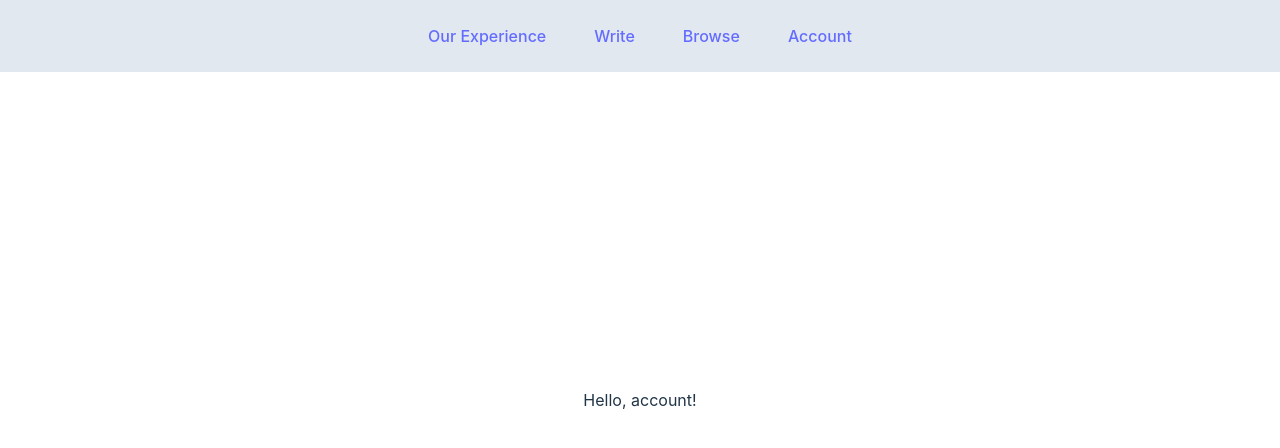
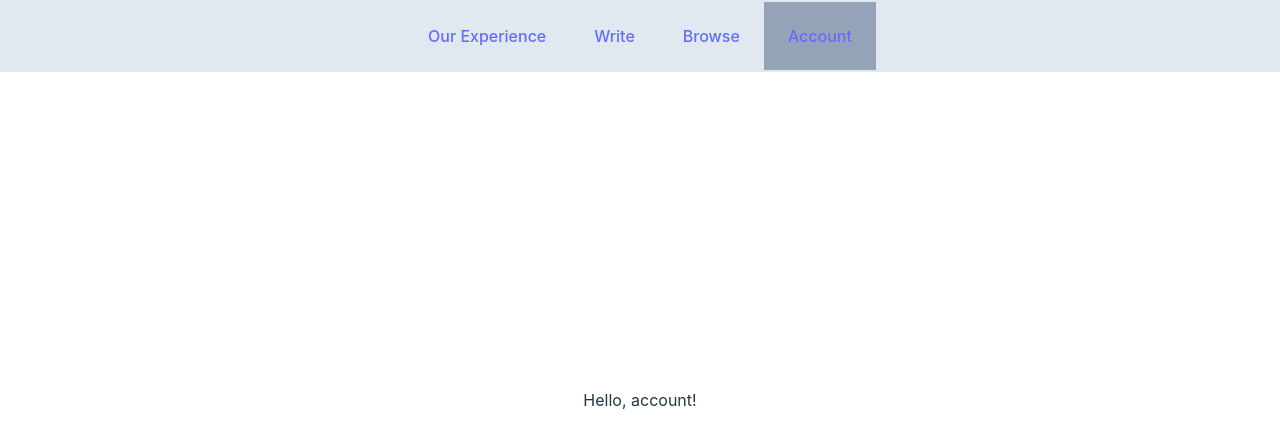
Before and after one commit to mads-bohn/ourexp, a React (Vite) app in the folder ourexp-ui/: page /account in a window 1280 px wide. Shown: the top 448 px of the page. Built offline with nearby package versions, Linux system fonts and the light colour scheme.

Commit message:
active page highlights in navbar

```diff
--- a/ourexp-ui/src/components/Navbar.jsx
+++ b/ourexp-ui/src/components/Navbar.jsx
@@ -7,10 +7,29 @@ export default function Navbar() {
   return (
     <div>
         <ul className='fixed top-0 left-0 w-full z-10 p-6 bg-slate-200'>
-          <NavLink to="/" className='p-6 hover:bg-slate-300 active:bg-slate-400'>Our Experience</NavLink>
-          <NavLink to="/submit" className='p-6 hover:bg-slate-300 active:bg-slate-400'>Write</NavLink>
-          <NavLink to="/entries" className='p-6 hover:bg-slate-300 active:bg-slate-400'>Browse</NavLink>
-          <NavLink to="/account" className='p-6 hover:bg-slate-300 active:bg-slate-400'>Account</NavLink>
+          <NavLink
+            to="/"
+            className='p-6 hover:bg-slate-300 active:bg-slate-400'>
+          Our Experience
+          </NavLink>
+          <NavLink
+            to="/submit"
+            className={({isActive}) =>
+              isActive ? 'p-6 bg-slate-400 hover:bg-slate-300 active:bg-slate-400' : 'p-6 hover:bg-slate-300 active:bg-slate-400'}>
+            Write
+          </NavLink>
+          <NavLink
+            to="/entries"
+            className={({isActive}) =>
+              isActive ? 'p-6 bg-slate-400 hover:bg-slate-300 active:bg-slate-400' : 'p-6 hover:bg-slate-300 active:bg-slate-400'}>
+            Browse
+          </NavLink>
+          <NavLink
+            to="/account"
+            className={({isActive}) =>
+              isActive ? 'p-6 bg-slate-400 hover:bg-slate-300 active:bg-slate-400' : 'p-6 hover:bg-slate-300 active:bg-slate-400'}>
+            Account
+          </NavLink>
         </ul>
     </div>
   )
```
